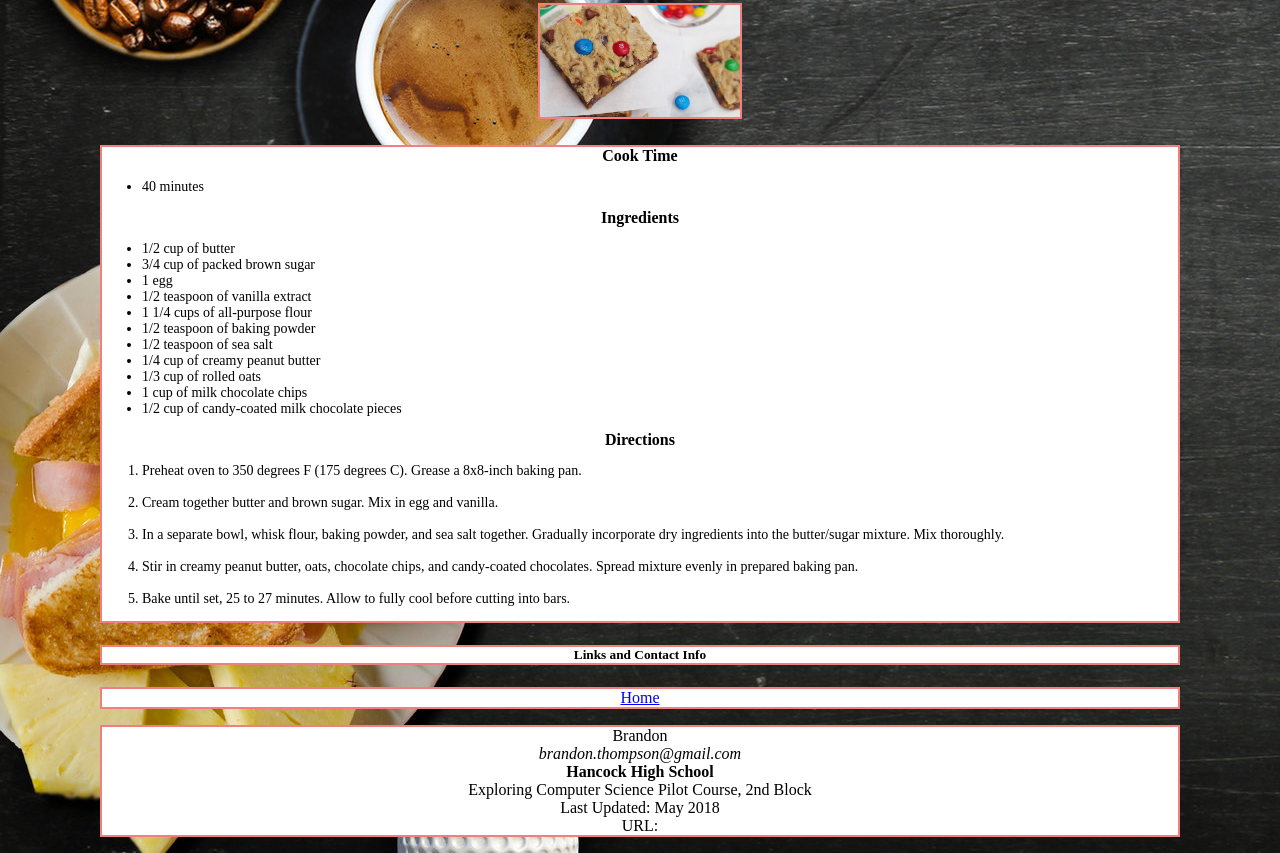
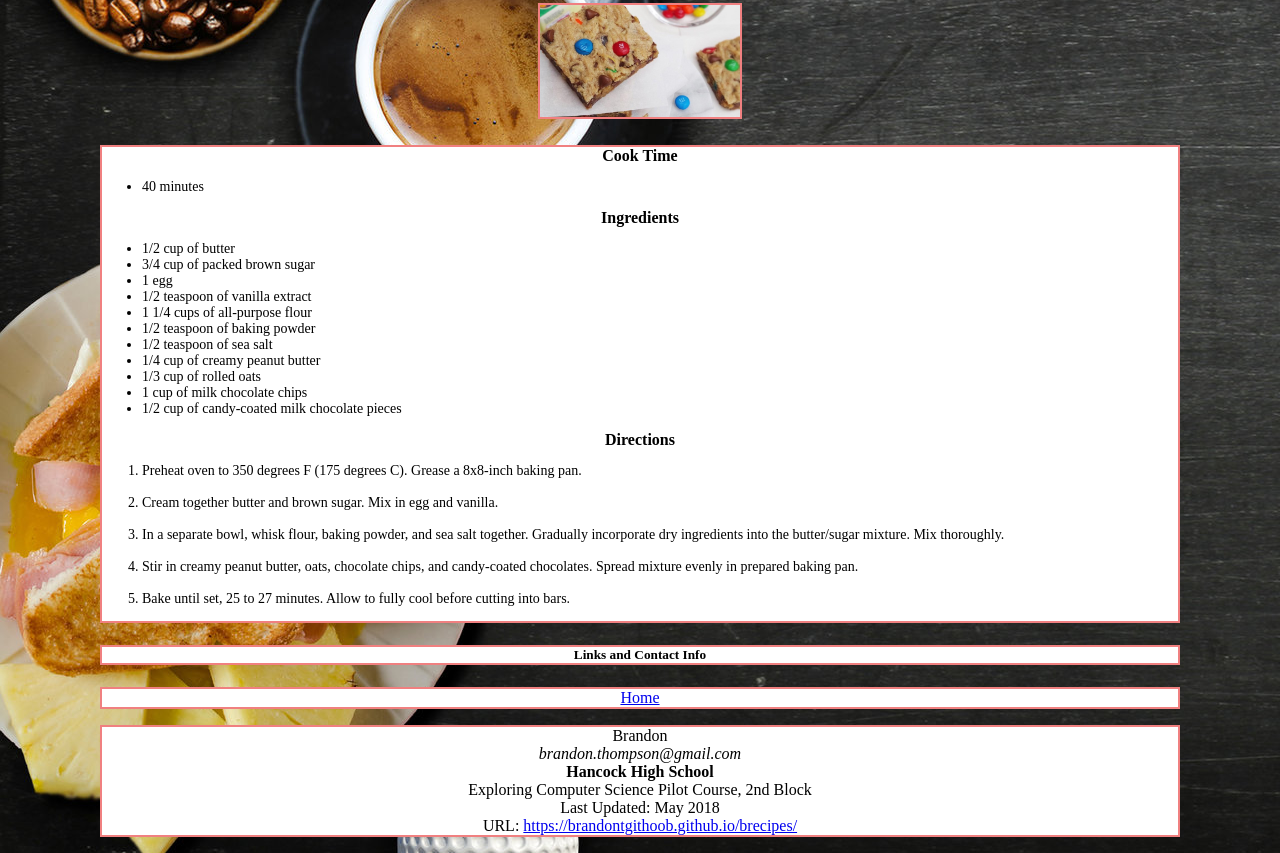
Before and after one commit to BrandonTGitHoob/brecipes, a plain HTML site: page dessert.html in a window 1280 px wide. Shown: the part 2141-2994 px from the top of the page. Drawn offline with Linux system fonts and the light colour scheme.

Commit message:
Update dessert.html

```diff
--- a/dessert.html
+++ b/dessert.html
@@ -119,7 +119,7 @@
       Home</a></p>
         <p> Brandon <br><em>brandon.thompson@gmail.com</em> <br>
         <strong>Hancock High School</strong><br>
-        Exploring Computer Science Pilot Course, 2nd Block <br> Last Updated: May 2018 <br> URL:
+        Exploring Computer Science Pilot Course, 2nd Block <br> Last Updated: May 2018 <br> URL: <a href="https://brandontgithoob.github.io/brecipes/">https://brandontgithoob.github.io/brecipes/</a>
         </p>
 </footer>
    <script>
```
